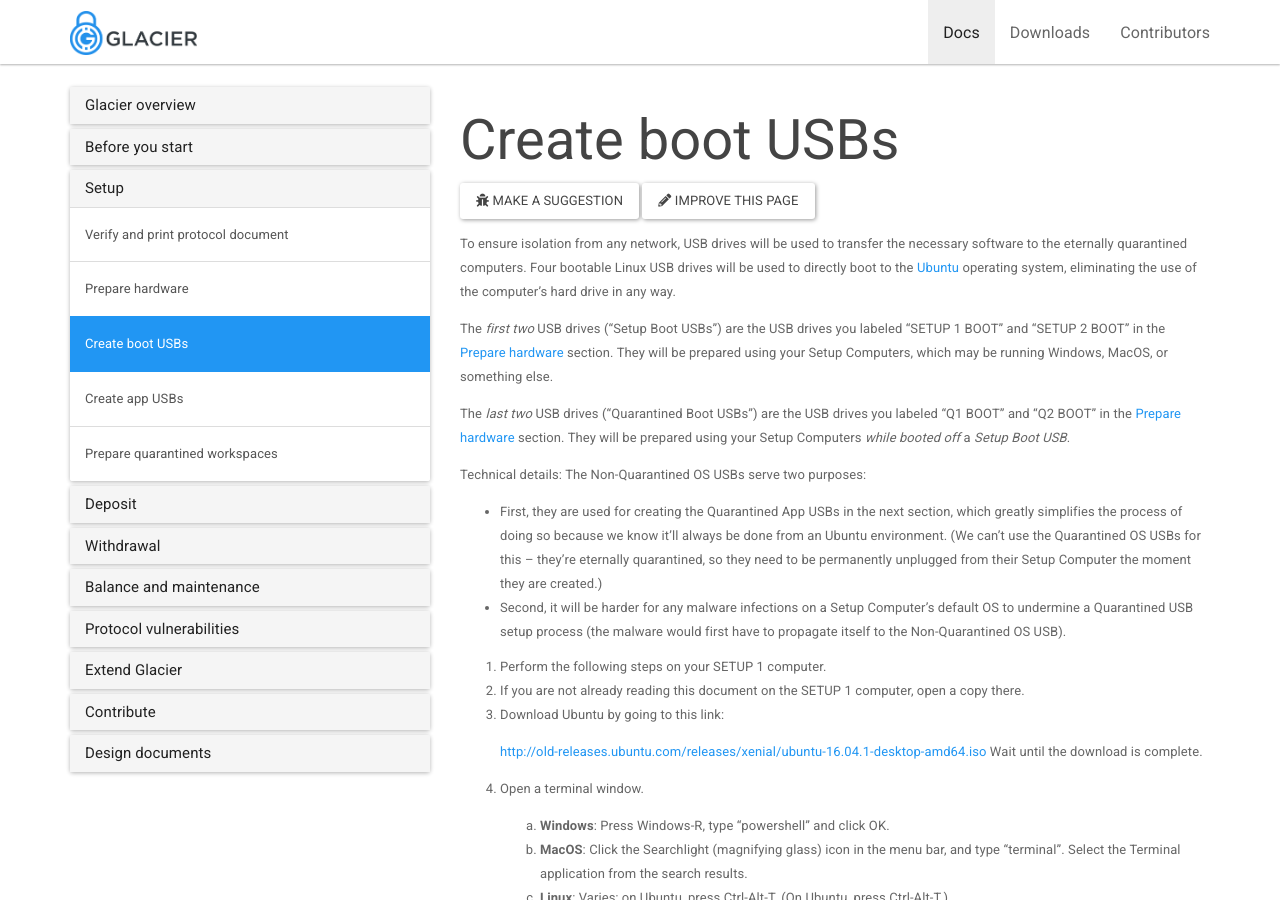
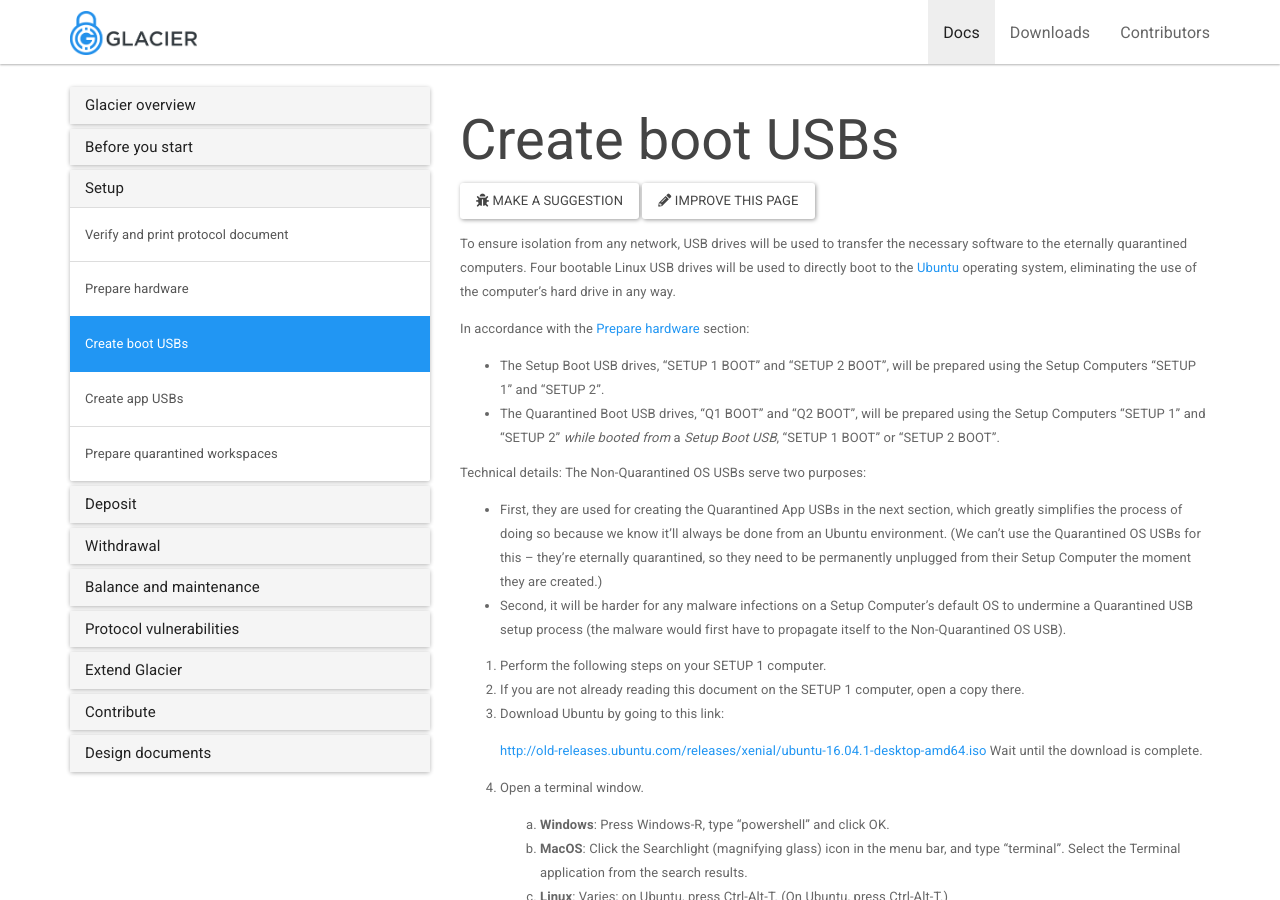
Before and after one commit to GlacierProtocol/glacierprotocol.github.io, a Jekyll site: the page built from _docs/setup/create-boot-usb.md, in a window 1280 px wide and 900 px high. Built offline with Jekyll 4.4.1, drawn with Linux system fonts in a browser that asks for light colours; nearby versions of some CDN libraries.

Commit message:
Reword, restructure, detail added

```diff
--- a/_docs/setup/create-boot-usb.md
+++ b/_docs/setup/create-boot-usb.md
@@ -9,13 +9,13 @@ software to the eternally quarantined computers. Four bootable Linux USB drives
 used to directly boot to the [Ubuntu](https://en.wikipedia.org/wiki/Ubuntu_(operating_system))
 operating system, eliminating the use of the computer's hard drive in any way.
 
-The *first two* USB drives ("Setup Boot USBs") are the USB drives you labeled
-"SETUP 1 BOOT" and "SETUP 2 BOOT" in the [Prepare hardware](/docs/setup/prepare-hardware/#non-quarantined-hardware) section. They will be prepared using
-your Setup Computers, which may be running Windows, MacOS, or something else.
-
-The *last two* USB drives ("Quarantined Boot USBs") are the USB drives you
-labeled "Q1 BOOT" and "Q2 BOOT" in the [Prepare hardware](/docs/setup/prepare-hardware/#quarantined-hardware) section. They will be prepared using your
-Setup Computers *while booted off* a *Setup Boot USB*.
+In accordance with the [Prepare hardware](/docs/setup/prepare-hardware/#non-quarantined-hardware)
+section:
+* The Setup Boot USB drives, "SETUP 1 BOOT" and "SETUP 2 BOOT", will be prepared using
+the Setup Computers "SETUP 1" and "SETUP 2".
+* The Quarantined Boot USB drives, "Q1 BOOT" and "Q2 BOOT", will be prepared using
+the Setup Computers "SETUP 1" and "SETUP 2" *while booted from* a *Setup Boot USB*,
+“SETUP 1 BOOT” or “SETUP 2 BOOT”.
 
 Technical details: The Non-Quarantined OS USBs serve two purposes:
 
```
